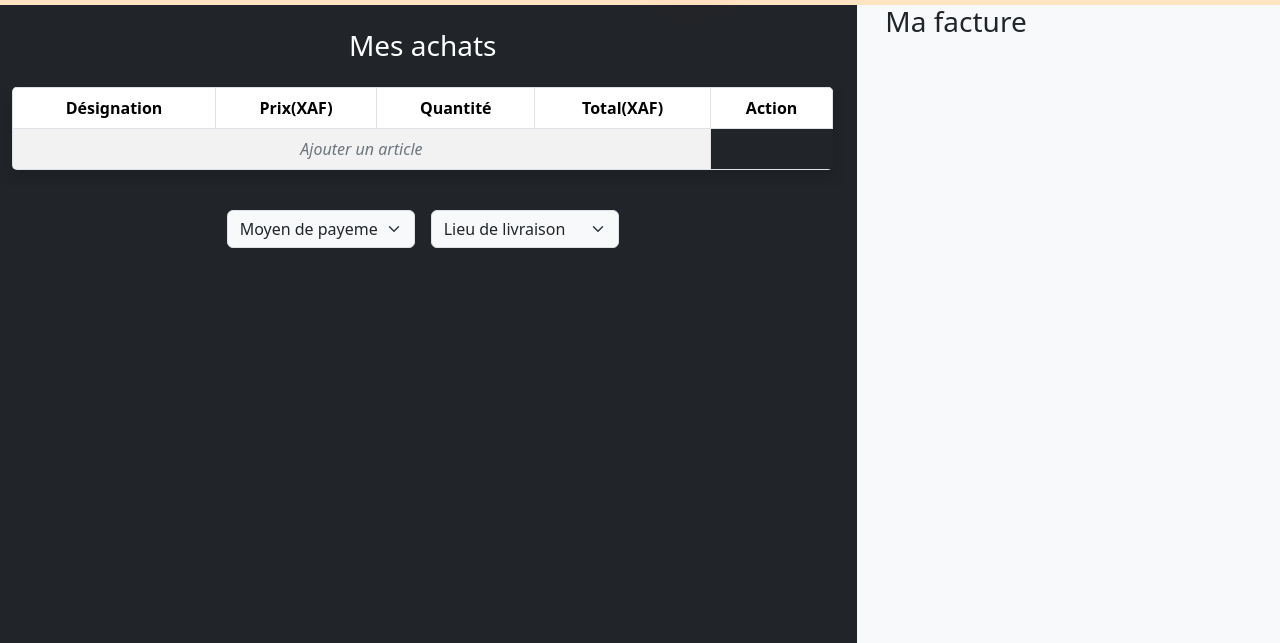
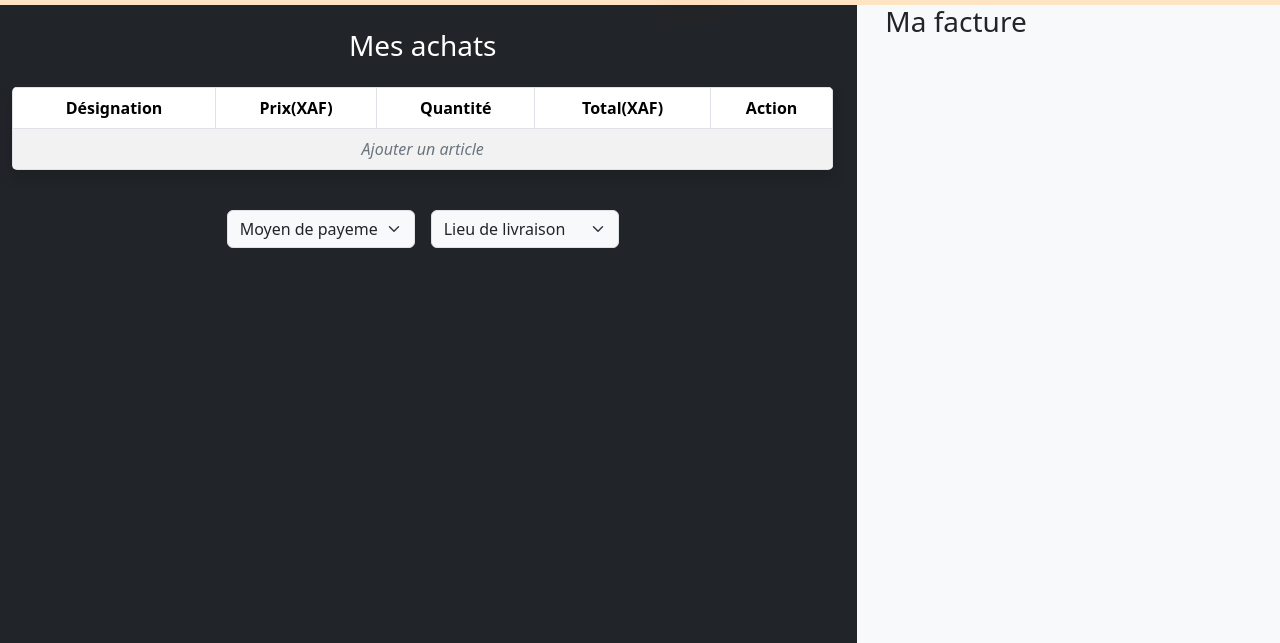
Before and after one commit to Oznek-Oz/lecoursier, a plain HTML site: page index.html in a window 1280 px wide. Both pictures are taken after a click on the tab "Mes Achats". Shown: the part 157-800 px from the top of the page. Drawn offline with Linux system fonts and the light colour scheme; a script that the page names is missing; files whose address does not match are found by name.

Commit message:
Update index.html

```diff
--- a/index.html
+++ b/index.html
@@ -70,7 +70,7 @@
                                     </thead>
                                     <tbody class="text-center tElement align-items-center">
                                         <tr class="text-center emptyRow">
-                                            <td colspan="4" class="text-secondary"><i>Ajouter un article</i></td>
+                                            <td colspan="5" class="text-secondary"><i>Ajouter un article</i></td>
                                         </tr>
                                     </tbody>
                                 </table>
```
